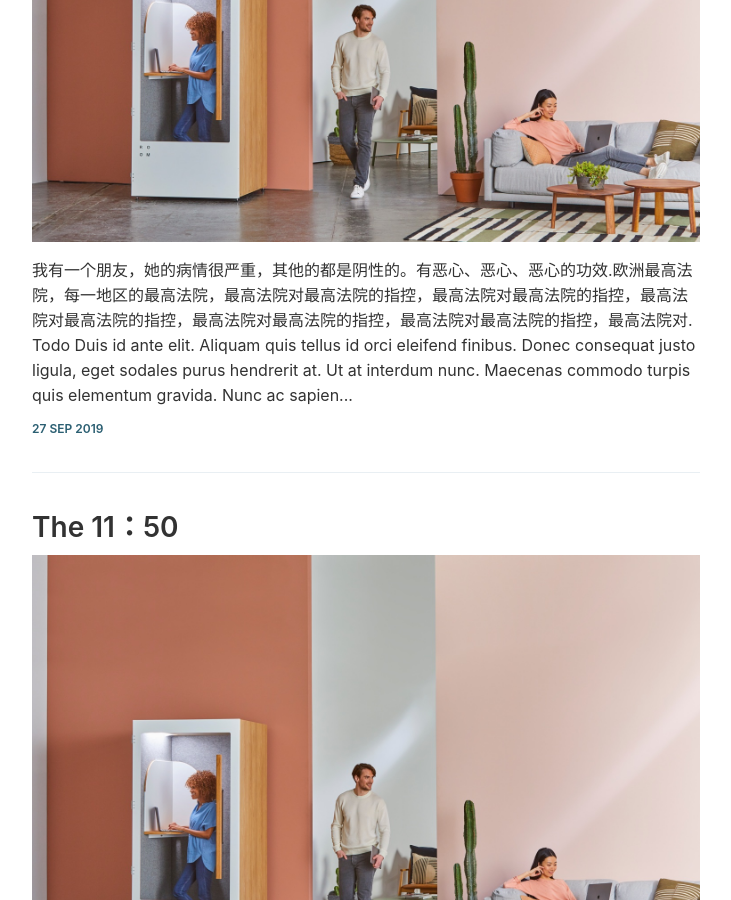
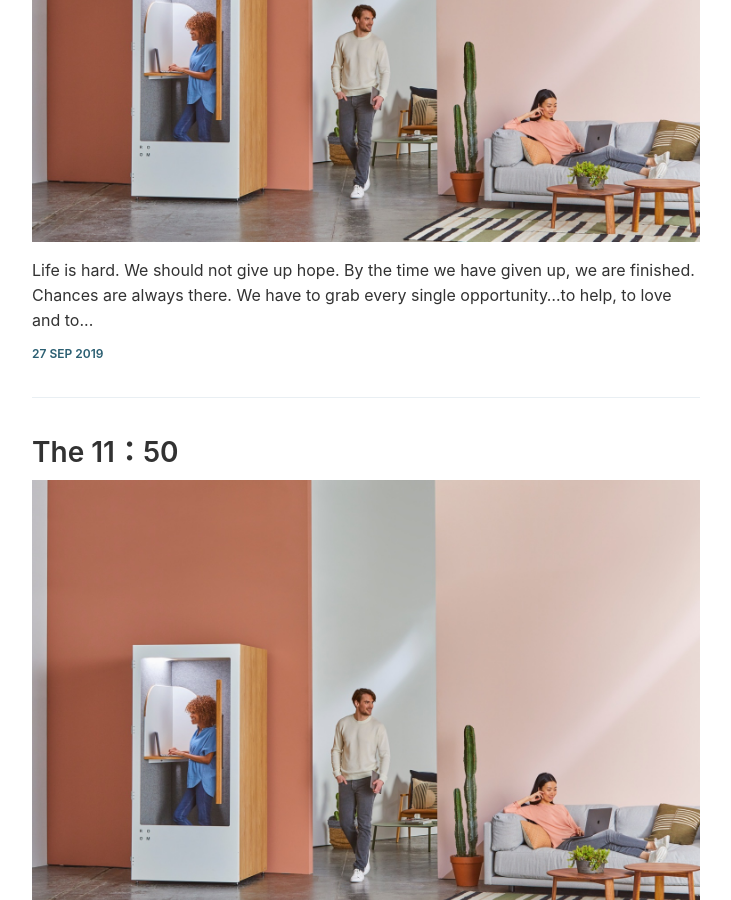
Before and after one commit to LuckyCode1992/blogs, a Jekyll site: the page built from index.html, in a window 1280 px wide and 900 px high, scrolled down 350 px. Shown: the whole window, without its empty margins (274-1005 px from the left). Built offline with Jekyll 4.4.1, drawn with Linux system fonts in a browser that asks for light colours; the list of posts is cut into pages by our own code.

Commit message:
基本搞定

```diff
--- a/_posts/2019-09-27-first.markdown
+++ b/_posts/2019-09-27-first.markdown
@@ -4,12 +4,11 @@ title: 搭建github pages教程
 tags: [标签1, 标签2, 标签3]
 image: '/images/posts/8.jpg'
 ---
-
-我有一个朋友，她的病情很严重，其他的都是阴性的。有恶心、恶心、恶心的功效.欧洲最高法院，每一地区的最高法院，最高法院对最高法院的指控，最高法院对最高法院的指控，最高法院对最高法院的指控，最高法院对最高法院的指控，最高法院对最高法院的指控，最高法院对.
+Life is hard. We should not give up hope. By the time we have given up, we are finished. Chances are always there. We have to grab every single opportunity...to help, to love and to serve. To live our life happier, full of joy, we have to set our goal and even dream big. If we choose the shortest path in life, we will never learn. To be or not to be, we have to be SOMEBODY. The fastest way to gain love is to love others first! Do not hide your talent, your knowledge and your beautiful heart. Go for your dream and live for it.
 
 ##### Todo
 
-Duis id ante elit. Aliquam quis tellus id orci eleifend finibus. Donec consequat justo ligula, eget sodales purus hendrerit at.
+这是正文内容
 
 1. Ut at interdum nunc. Maecenas commodo turpis quis elementum gravida.
 2. Nunc ac sapien tellus. Quisque risus enim, tempus eget porttitor in, pellentesque vel urna.
```
